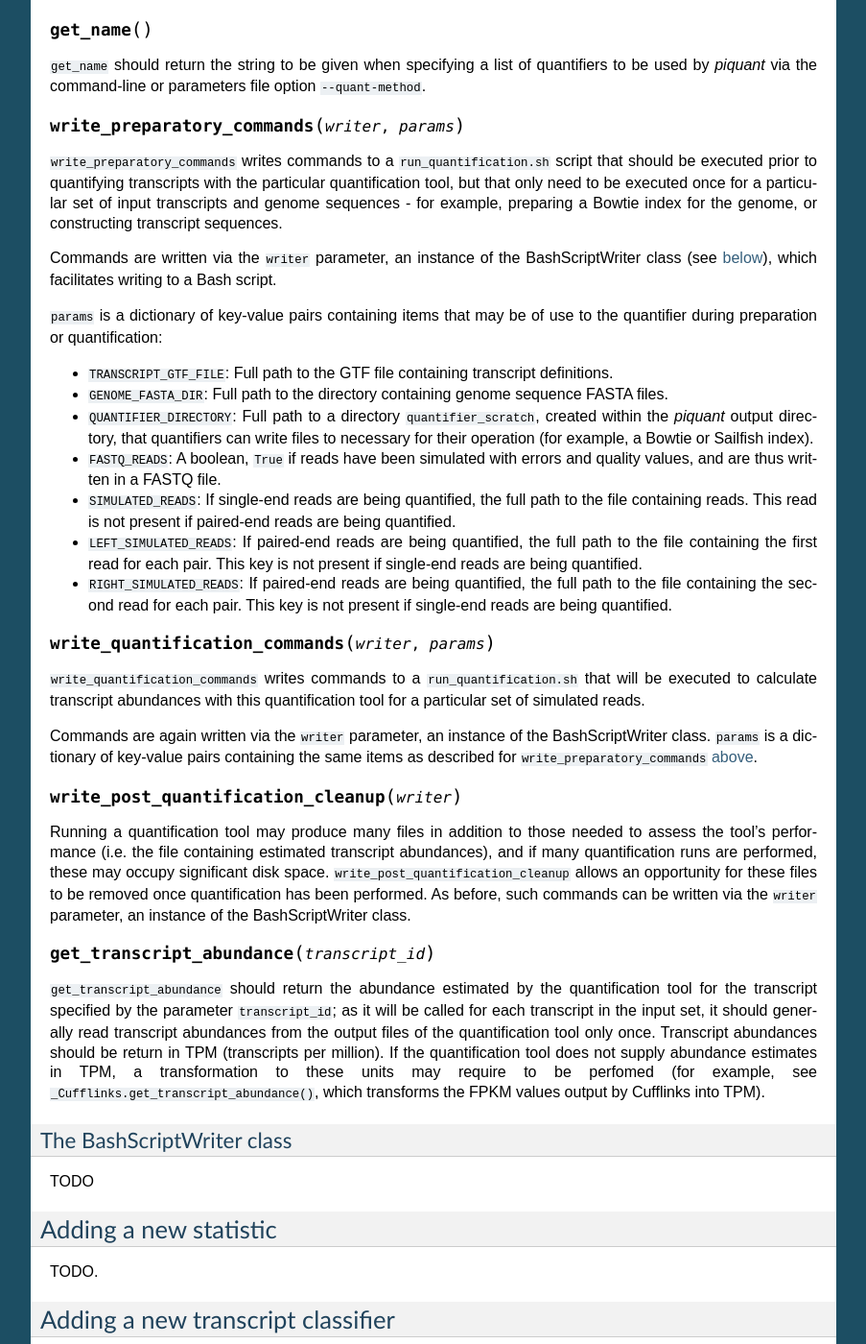
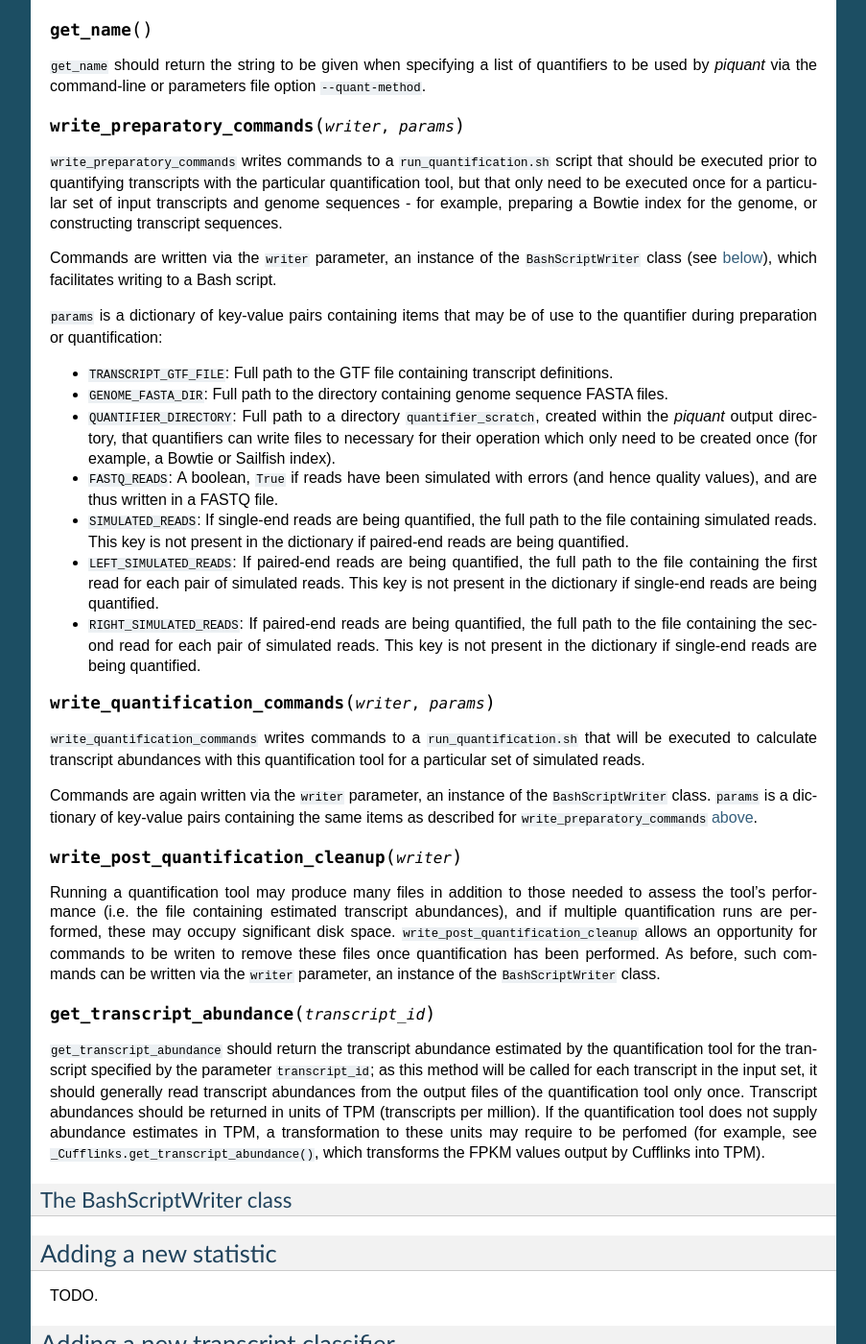
Before and after one commit to lweasel/piquant, a Sphinx documentation site: the page built from docs/extending.rst, in a window 1280 px wide and 1400 px high, scrolled down 712 px. Shown: the whole window at 96% size, without its empty margins (198-1101 px from the left). Built offline with Sphinx 7.4.7, drawn with Linux system fonts in a browser that asks for light colours; formulas are drawn with MathJax 3.

Commit message:
Small tweaks and fixes.

```diff
--- a/docs/extending.rst
+++ b/docs/extending.rst
@@ -34,38 +34,38 @@
 
 ``write_preparatory_commands`` writes commands to a ``run_quantification.sh`` script that should be executed prior to quantifying transcripts with the particular quantification tool, but that only need to be executed once for a particular set of input transcripts and genome sequences - for example, preparing a Bowtie index for the genome, or constructing transcript sequences.
 
-Commands are written via the ``writer`` parameter, an instance of the BashScriptWriter class (see :ref:`below <extending-bash-script-writer>`), which facilitates writing to a Bash script.
+Commands are written via the ``writer`` parameter, an instance of the ``BashScriptWriter`` class (see :ref:`below <extending-bash-script-writer>`), which facilitates writing to a Bash script.
 
 ``params`` is a dictionary of key-value pairs containing items that may be of use to the quantifier during preparation or quantification:
 
 * ``TRANSCRIPT_GTF_FILE``: Full path to the GTF file containing transcript definitions.
 * ``GENOME_FASTA_DIR``: Full path to the directory containing genome sequence FASTA files.
-* ``QUANTIFIER_DIRECTORY``: Full path to a directory ``quantifier_scratch``, created within the *piquant* output directory, that quantifiers can write files to necessary for their operation (for example, a Bowtie or Sailfish index).
-* ``FASTQ_READS``: A boolean, ``True`` if reads have been simulated with errors and quality values, and are thus written in a FASTQ file.
-* ``SIMULATED_READS``: If single-end reads are being quantified, the full path to the file containing reads. This read is not present if paired-end reads are being quantified.
-* ``LEFT_SIMULATED_READS``: If paired-end reads are being quantified, the full path to the file containing the first read for each pair. This key is not present if single-end reads are being quantified.
-* ``RIGHT_SIMULATED_READS``: If paired-end reads are being quantified, the full path to the file containing the second read for each pair. This key is not present if single-end reads are being quantified.
+* ``QUANTIFIER_DIRECTORY``: Full path to a directory ``quantifier_scratch``, created within the *piquant* output directory, that quantifiers can write files to necessary for their operation which only need to be created once (for example, a Bowtie or Sailfish index).
+* ``FASTQ_READS``: A boolean, ``True`` if reads have been simulated with errors (and hence quality values), and are thus written in a FASTQ file.
+* ``SIMULATED_READS``: If single-end reads are being quantified, the full path to the file containing simulated reads. This key is not present in the dictionary if paired-end reads are being quantified.
+* ``LEFT_SIMULATED_READS``: If paired-end reads are being quantified, the full path to the file containing the first read for each pair of simulated reads. This key is not present in the dictionary if single-end reads are being quantified.
+* ``RIGHT_SIMULATED_READS``: If paired-end reads are being quantified, the full path to the file containing the second read for each pair of simulated reads. This key is not present in the dictionary if single-end reads are being quantified.
 
 .. py:function:: write_quantification_commands(writer, params)
 
 ``write_quantification_commands`` writes commands to a ``run_quantification.sh`` that will be executed to calculate transcript abundances with this quantification tool for a particular set of simulated reads.
 
-Commands are again written via the ``writer`` parameter, an instance of the BashScriptWriter class. ``params`` is a dictionary of key-value pairs containing the same items as described for ``write_preparatory_commands`` :ref:`above <extending-write-preparatory-commands>`.
+Commands are again written via the ``writer`` parameter, an instance of the ``BashScriptWriter`` class. ``params`` is a dictionary of key-value pairs containing the same items as described for ``write_preparatory_commands`` :ref:`above <extending-write-preparatory-commands>`.
 
 .. py:function:: write_post_quantification_cleanup(writer)
 
-Running a quantification tool may produce many files in addition to those needed to assess the tool's performance (i.e. the file containing estimated transcript abundances), and if many quantification runs are performed, these may occupy significant disk space. ``write_post_quantification_cleanup`` allows an opportunity for these files to be removed once quantification has been performed. As before, such commands can be written via the ``writer`` parameter, an instance of the BashScriptWriter class.
+Running a quantification tool may produce many files in addition to those needed to assess the tool's performance (i.e. the file containing estimated transcript abundances), and if multiple quantification runs are performed, these may occupy significant disk space. ``write_post_quantification_cleanup`` allows an opportunity for commands to be writen to remove these files once quantification has been performed. As before, such commands can be written via the ``writer`` parameter, an instance of the ``BashScriptWriter`` class.
 
 .. py:function:: get_transcript_abundance(transcript_id)
 
-``get_transcript_abundance`` should return the abundance estimated by the quantification tool for the transcript specified by the parameter ``transcript_id``; as it will be called for each transcript in the input set, it should generally read transcript abundances from the output files of the quantification tool only once. Transcript abundances should be return in TPM (transcripts per million). If the quantification tool does not supply abundance estimates in TPM, a transformation to these units may require to be perfomed (for example, see ``_Cufflinks.get_transcript_abundance()``, which transforms the FPKM values output by Cufflinks into TPM).
+``get_transcript_abundance`` should return the transcript abundance estimated by the quantification tool for the transcript specified by the parameter ``transcript_id``; as this method will be called for each transcript in the input set, it should generally read transcript abundances from the output files of the quantification tool only once. Transcript abundances should be returned in units of TPM (transcripts per million). If the quantification tool does not supply abundance estimates in TPM, a transformation to these units may require to be perfomed (for example, see ``_Cufflinks.get_transcript_abundance()``, which transforms the FPKM values output by Cufflinks into TPM).
 
 .. _extending-bash-script-writer:
 
 The BashScriptWriter class
 ^^^^^^^^^^^^^^^^^^^^^^^^^^
 
-TODO
+
 
 .. _extending-adding-new-statistics:
 
```
